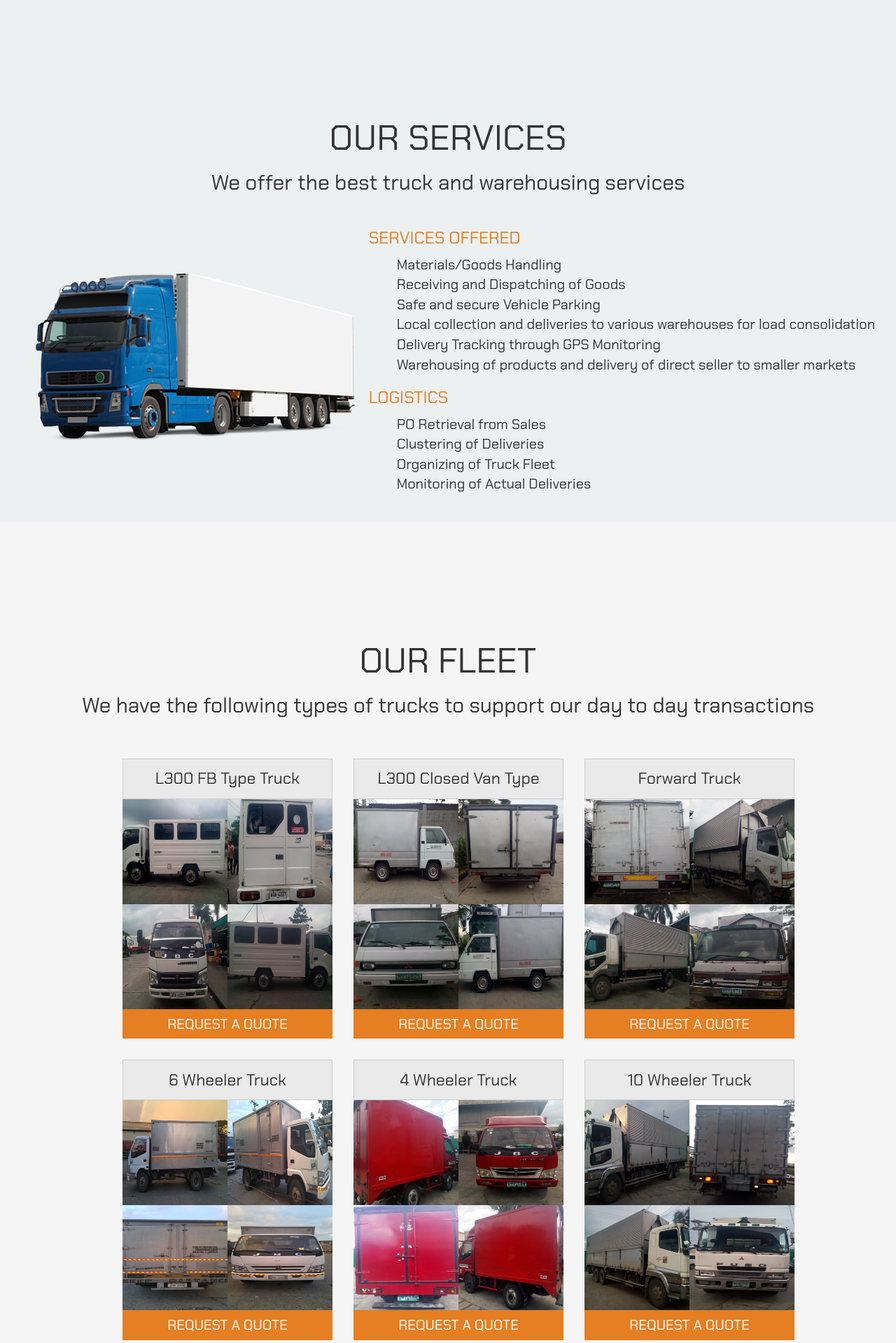
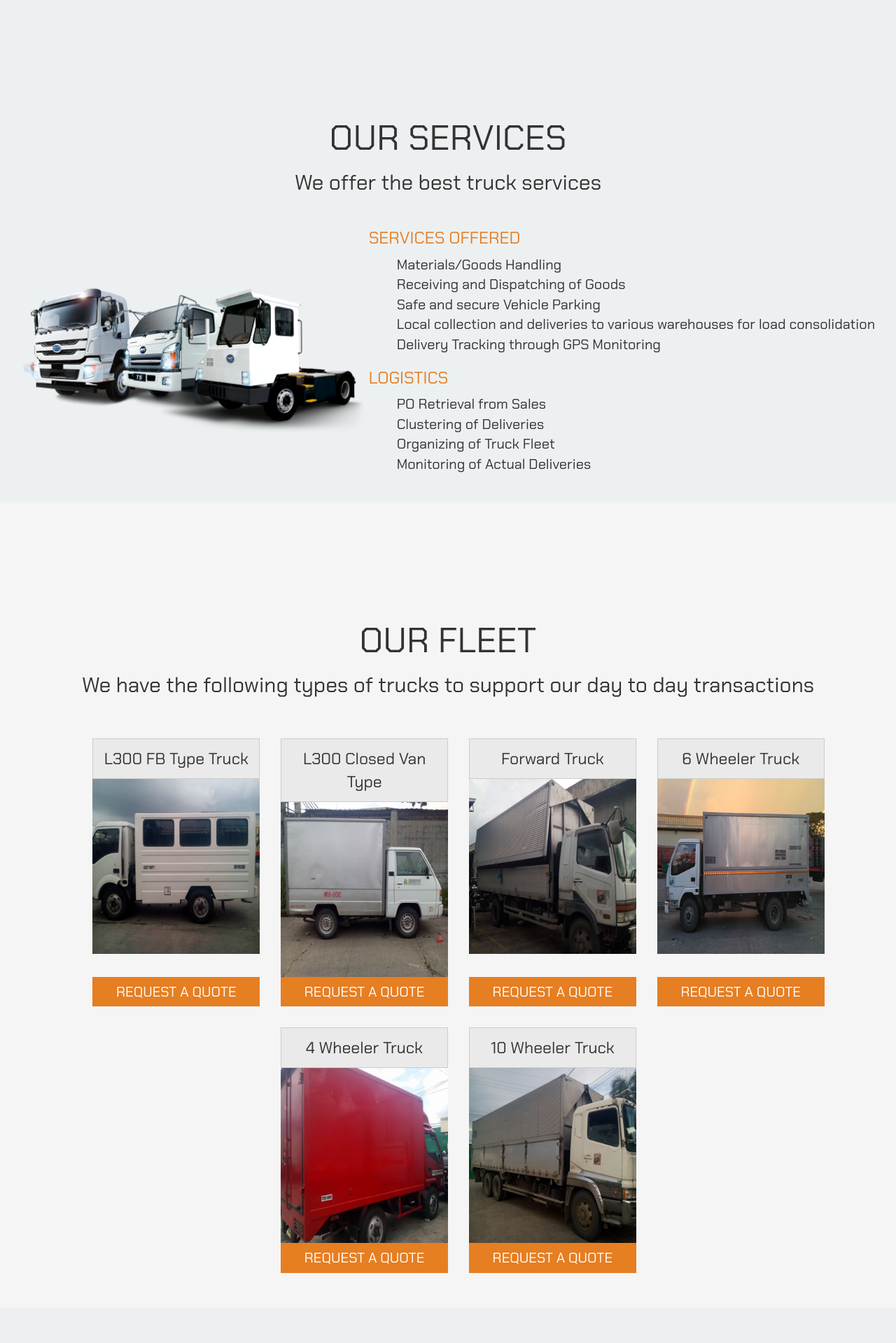
Before and after one commit to gnegamino/cwlt, a PHP site: page / in a window 1280 px wide. Shown: the part 2073-3992 px from the top of the page at 70% size. Run offline with PHP 8.4, Linux system fonts and the light colour scheme; some libraries are stand-ins or nearby versions.

Commit message:
:fire: Revised Content in Services and Fleet

```diff
--- a/css/style.css
+++ b/css/style.css
@@ -141,6 +141,8 @@ body {
     #services .services .service-image {
       flex: 1;
       text-align: center; }
+      #services .services .service-image img {
+        width: 100%; }
 
 #trucks {
   background: #f5f5f5;
@@ -158,15 +160,15 @@ body {
     #trucks .trucks .cwlt-truck {
       display: flex;
       flex-direction: column;
-      flex-basis: 200px;
+      flex-basis: 21%;
       padding-top: 3em;
       padding-left: 3em; }
       #trucks .trucks .cwlt-truck:hover {
         cursor: pointer;
         animation: pulse 0.3s; }
       #trucks .trucks .cwlt-truck img {
-        width: 150px;
-        height: 150px; }
+        width: 100%;
+        height: 250px; }
       #trucks .trucks .cwlt-truck .album-thumbnail {
         flex: 1;
         display: flex; }
--- a/landing/fleet.php
+++ b/landing/fleet.php
@@ -7,84 +7,42 @@
         <div class="cwlt-truck" data-toggle="modal" data-target="#request-quote">
             <span class="truck-name">L300 FB Type Truck</span>
             <div class="album-thumbnail">
-                <div>
                 <img src="assets/cwlt-trucks/AQA4227 (L300 FB type)/1.png">
-                    <img src="assets/cwlt-trucks/AQA4227 (L300 FB type)/2.png">
-                </div>
-                <div>
-                    <img src="assets/cwlt-trucks/AQA4227 (L300 FB type)/3.png">
-                    <img src="assets/cwlt-trucks/AQA4227 (L300 FB type)/4.png">
-                </div>
             </div>
             <button class="btn request-quote">Request a Quote</button>
         </div>
         <div class="cwlt-truck" data-toggle="modal" data-target="#request-quote">
             <span class="truck-name">L300 Closed Van Type</span>
             <div class="album-thumbnail">
-                <div>
                 <img src="assets/cwlt-trucks/NUI805 (L300 Closed Van type)/1.png">
-                    <img src="assets/cwlt-trucks/NUI805 (L300 Closed Van type)/2.png">
-                </div>
-                <div>
-                    <img src="assets/cwlt-trucks/NUI805 (L300 Closed Van type)/3.png">
-                    <img src="assets/cwlt-trucks/NUI805 (L300 Closed Van type)/4.png">
-                </div>
             </div>
             <button class="btn request-quote">Request a Quote</button>
         </div>
         <div class="cwlt-truck" data-toggle="modal" data-target="#request-quote">
             <span class="truck-name">Forward Truck</span>
             <div class="album-thumbnail">
-                <div>
-                    <img src="assets/cwlt-trucks/RLC871 (Forward)/1.png">
-                    <img src="assets/cwlt-trucks/RLC871 (Forward)/2.png">
-                </div>
-                <div>
                 <img src="assets/cwlt-trucks/RLC871 (Forward)/3.png">
-                    <img src="assets/cwlt-trucks/RLC871 (Forward)/4.png">
-                </div>
             </div>
             <button class="btn request-quote">Request a Quote</button>
         </div>
         <div class="cwlt-truck" data-toggle="modal" data-target="#request-quote">
             <span class="truck-name">6 Wheeler Truck</span>
             <div class="album-thumbnail">
-                <div>
                 <img src="assets/cwlt-trucks/NCJ8912 (6wheeler)/1.png">
-                    <img src="assets/cwlt-trucks/NCJ8912 (6wheeler)/2.png">
-                </div>
-                <div>
-                    <img src="assets/cwlt-trucks/NCJ8912 (6wheeler)/3.png">
-                    <img src="assets/cwlt-trucks/NCJ8912 (6wheeler)/4.png">
-                </div>
             </div>
             <button class="btn request-quote">Request a Quote</button>
         </div>
         <div class="cwlt-truck" data-toggle="modal" data-target="#request-quote">
             <span class="truck-name">4 Wheeler Truck</span>
             <div class="album-thumbnail">
-                <div>
                 <img src="assets/cwlt-trucks/UYI688 (4wheeler)/1.png">
-                    <img src="assets/cwlt-trucks/UYI688 (4wheeler)/2.png">
-                </div>
-                <div>
-                    <img src="assets/cwlt-trucks/UYI688 (4wheeler)/3.png">
-                    <img src="assets/cwlt-trucks/UYI688 (4wheeler)/4.png">
-                </div>
             </div>
             <button class="btn request-quote">Request a Quote</button>
         </div>
         <div class="cwlt-truck" data-toggle="modal" data-target="#request-quote">
             <span class="truck-name">10 Wheeler Truck</span>
             <div class="album-thumbnail">
-                <div>
-                    <img src="assets/cwlt-trucks/RLW500 (10wheeler)/1.png">
                 <img src="assets/cwlt-trucks/RLW500 (10wheeler)/2.png">
-                </div>
-                <div>
-                    <img src="assets/cwlt-trucks/RLW500 (10wheeler)/3.png">
-                    <img src="assets/cwlt-trucks/RLW500 (10wheeler)/4.png">
-                </div>
             </div>
             <button class="btn request-quote">Request a Quote</button>
         </div>
--- a/landing/services.php
+++ b/landing/services.php
@@ -1,11 +1,11 @@
 <div id="services" class="row">
     <div class="cwlt-heading-text">
         <h1>OUR SERVICES</h1>
-        <h3>We offer the best truck and warehousing services</h3>
+        <h3>We offer the best truck services</h3>
     </div>
     <div class="services">
         <div class="service-image">
-            <img src="assets/service-truck.png">
+            <img src="assets/truck-services.png">
         </div>
         <div class="detail">
             <h3>Services Offered</h3>
@@ -15,7 +15,6 @@
                 <li>Safe and secure Vehicle Parking</li>
                 <li>Local collection and deliveries to various warehouses for load consolidation</li>
                 <li>Delivery Tracking through GPS Monitoring</li>
-                <li>Warehousing of products and delivery of direct seller to smaller markets</li>
             </ul>
             <h3>Logistics</h3>
             <ul>
--- a/sass/custom.sass
+++ b/sass/custom.sass
@@ -176,6 +176,9 @@ body
 			flex: 1
 			text-align: center
 
+			img
+				width: 100%
+
 #trucks
 	background: #f5f5f5
 	padding-top: 17em
@@ -196,7 +199,7 @@ body
 		.cwlt-truck
 			display: flex
 			flex-direction: column
-			flex-basis: 200px
+			flex-basis: 21%
 			padding-top: 3em
 			padding-left: 3em
 
@@ -205,8 +208,8 @@ body
 				animation: pulse .3s
 
 			img
-				width: 150px
-				height: 150px
+				width: 100%
+				height: 250px
 
 			.album-thumbnail
 				flex: 1
```
Also changed, not shown: assets/truck-services.png (added), 1 other file. Lines whose indentation alone changed are shown as unchanged.
